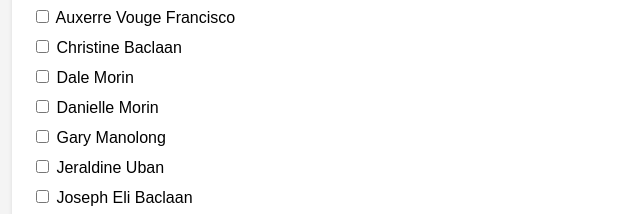
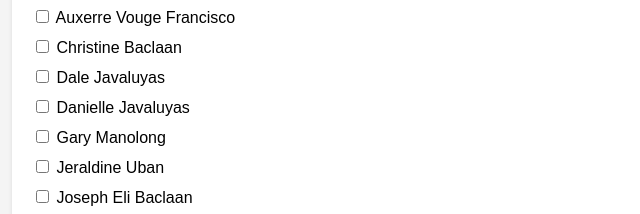
Before and after one commit to walleenates/Seminary-attendance, a plain HTML site: page index.html in a window 1280 px wide. Shown: the part 365-579 px from the top of the page, 308-948 px from the left. Drawn offline with Linux system fonts and the light colour scheme.

Commit message:
name correction

```diff
--- a/index.html
+++ b/index.html
@@ -44,13 +44,13 @@
                 <div class="student">
                     <label>
                         <input type="checkbox" name="student" value="Dale Morin">
-                        Dale Morin
+                        Dale Javaluyas
                     </label>
                 </div>
                 <div class="student">
                     <label>
                         <input type="checkbox" name="student" value="Danielle Morin">
-                        Danielle Morin
+                        Danielle Javaluyas
                     </label>
                 </div>
                 <div class="student">
```
